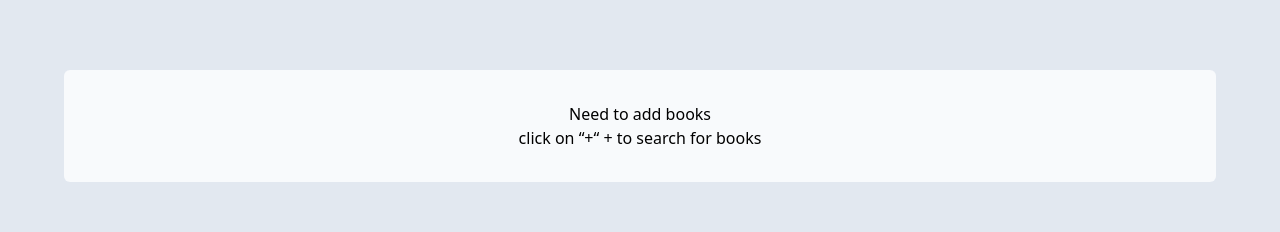
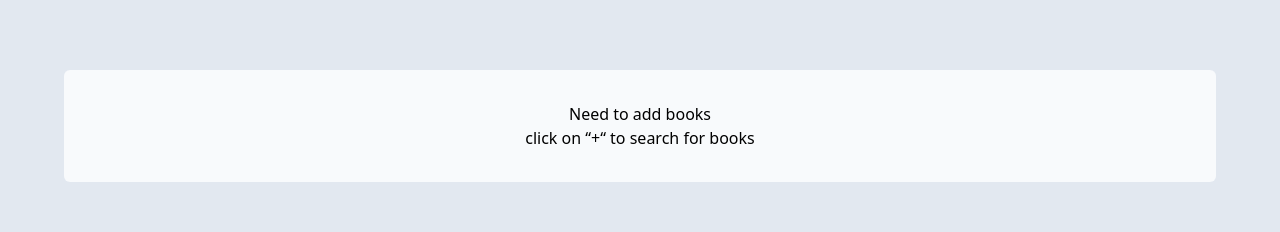
Before and after one commit to AlexisW42/library-react, a React (Vite) app: page / in a window 1280 px wide. Shown: the part 281-513 px from the top of the page. Built offline with nearby package versions, Linux system fonts and the light colour scheme.

Commit message:
Fixed typo

```diff
--- a/src/components/AddBooksButton.jsx
+++ b/src/components/AddBooksButton.jsx
@@ -1,8 +1,10 @@
+import { Link } from 'react-router-dom'
+
 function AddBooksButton() {
   return (
     <div className="fixed bottom-16 right-5 h-16 w-16 rounded-full bg-indigo-900 text-gray-200 dark:bg-blue-800 sm:bottom-20">
       <button>
-        <a href="/addbook">
+        <Link to="/addbook">
           <svg
             className="h-16 w-16"
             fill="none"
@@ -18,7 +20,7 @@ function AddBooksButton() {
               d="M12 4.5v15m7.5-7.5h-15"
             ></path>
           </svg>
-        </a>
+        </Link>
       </button>
     </div>
   )
--- a/src/components/NeedToAdd.jsx
+++ b/src/components/NeedToAdd.jsx
@@ -3,7 +3,7 @@ function NeedToAdd() {
   return (
     <div className="mb-8 mt-8 grid min-w-[90vw] max-w-6xl grid-flow-row self-center justify-self-center rounded-md bg-slate-50 p-8 text-center dark:bg-slate-800 dark:text-gray-200">
       Need to add books <br />
-      click on &ldquo;+&ldquo; + to search for books
+      click on &ldquo;+&ldquo; to search for books
     </div>
   )
 }
--- a/src/pages/AddBook.jsx
+++ b/src/pages/AddBook.jsx
@@ -10,7 +10,7 @@ function AddBook() {
   }
 
   const search = () => {
-    redirect(`/addbook/${searchText}`)
+    navigate(`/addbook/${searchText}`)
   }
 
   return (
```
